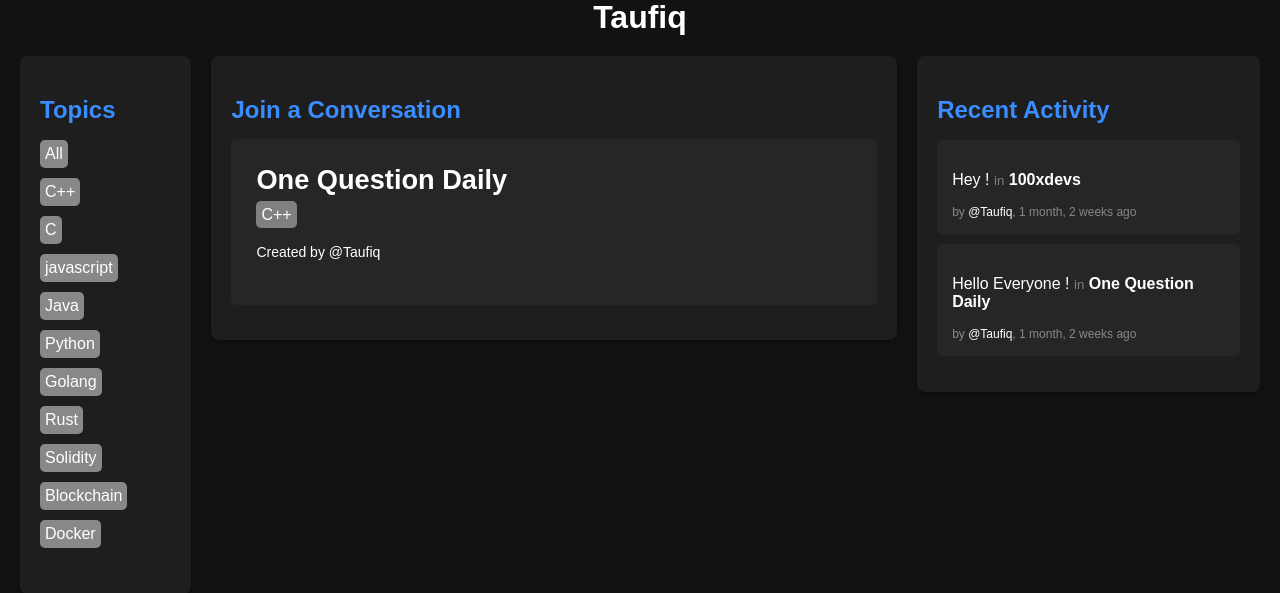
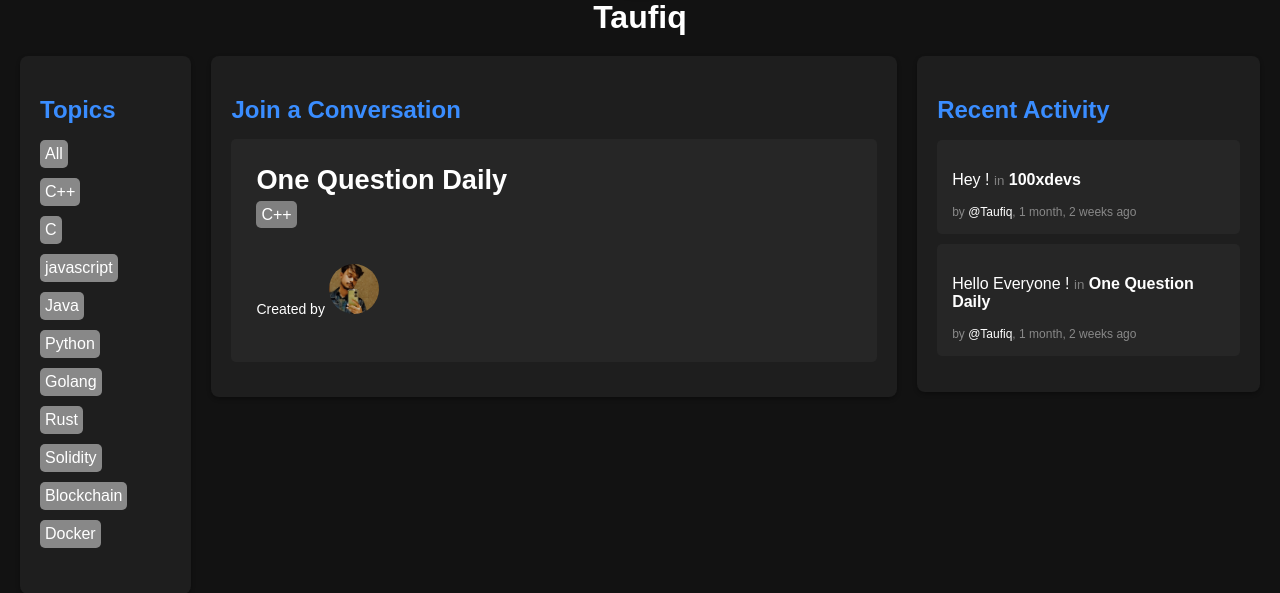
Before and after one commit to toffee-k21/synapse, a Django app: page /profile/1 in a window 1280 px wide. Shown: the part 293-886 px from the top of the page. Run offline with Django 4.2, Linux system fonts and the light colour scheme; data comes from the database, SQL or seed files in the repository.

Commit message:
profile img added

```diff
--- a/base/templates/base/feed_component.html
+++ b/base/templates/base/feed_component.html
@@ -21,7 +21,7 @@
     {% endif %}
     <div class="host-name">
       <a href="{% url 'user-profile' room.host.id %}"
-        >Created by @{{room.host.username}}
+        >Created by <img style="width: 50px; height: 50px; border-radius: 50%;object-fit: cover; margin-top: 20px;" src={{room.host.avatar.url}} />
       </a>
     </div>
   </div>
```
